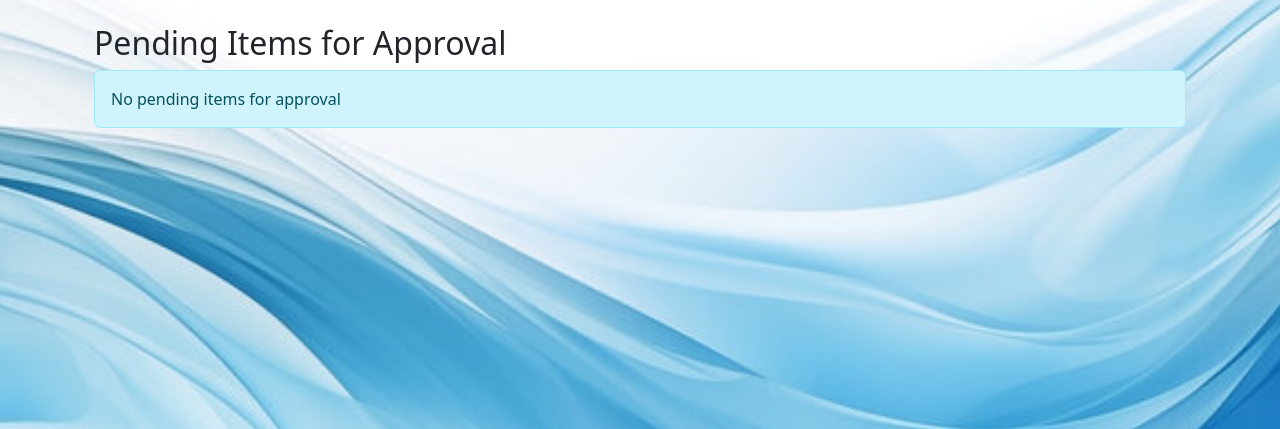
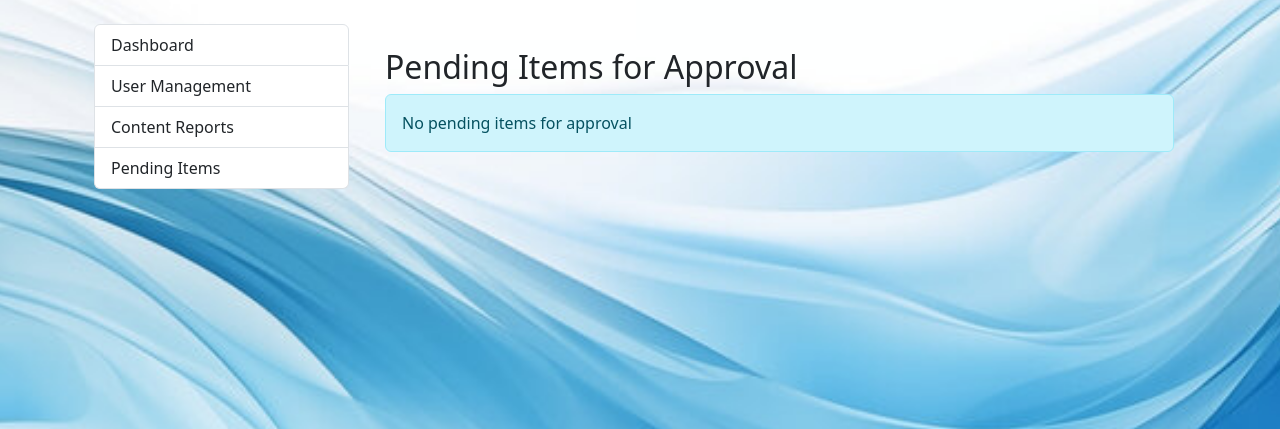
Before and after one commit to Lixuan0913/7-03, a Flask app: template templates/admin_pending_items.html in a window 1280 px wide. Shown: the part 66-495 px from the top of the page. Run offline with Flask 3, Linux system fonts and the light colour scheme; the template is opened without the code that fills it, so the values that code supplies are empty.

Commit message:
updated dashboard, report and pending items

```diff
--- a/app.py
+++ b/app.py
@@ -10,6 +10,7 @@ from werkzeug.utils import secure_filename
 import uuid as uuid
 import os
 
+# Update the upload folder paths to use absolute paths
 UPLOAD_FOLDER = os.path.join(os.path.dirname(__file__), 'static', 'profile','pics')
 POST_IMAGE_FOLDER = os.path.join(os.path.dirname(__file__), 'static', 'reviewpic')
 ITEM_IMAGE_FOLDER = os.path.join(os.path.dirname(__file__), 'static', 'itempic')
@@ -21,7 +22,7 @@ app.config['POST_IMAGE_FOLDER'] = POST_IMAGE_FOLDER
 app.config['ITEM_IMAGE_FOLDER'] = ITEM_IMAGE_FOLDER
 
 # Configure SQLite database
-app.config['SQLALCHEMY_DATABASE_URI'] = 'sqlite:///database.sqlite3'
+app.config['SQLALCHEMY_DATABASE_URI'] = 'sqlite:////home/eryne/7-03/database.sqlite3'
 app.config['SQLALCHEMY_TRACK_MODIFICATIONS'] = False  # Avoids a warning
 
 db = SQLAlchemy(app)
@@ -1117,23 +1118,20 @@ def add_item():
 
 @app.route("/viewitem/<int:item_id>", methods=["GET", "POST"])
 def view_item(item_id):
-    # Query the item by ID and ensure it is approved
-     # Also joinload the image,post,comment and replies for the item
     item = Item.query.options(
         db.joinedload(Item.images),
         db.joinedload(Item.posts).joinedload(Post.users),
         db.joinedload(Item.posts).joinedload(Post.comments).joinedload(Replies.users)
-    ).filter_by(id=item_id, is_approved=True).first_or_404() # 404 if item not found or not approved
+    ).filter_by(id=item_id, is_approved=True).first_or_404()
 
     for post in item.posts:
         post.comments = Replies.query.filter_by(post_id=post.id).all()
 
-    # Retrieve currently logged-in user based on session user_id (if any)
     user = Users.query.get(session.get('user_id'))
     user_identity = user.identity if user else None
 
     # Calculate average rating and rating count
-    ratings = [post.ratings for post in item.posts if post.ratings is not None]
+    ratings = [post.ratings for post in item.posts if post.ratings is not None and not post.is_removed]
     average_rating = round(sum(ratings) / len(ratings), 1) if ratings else None
     rating_count = len(ratings)
 
@@ -1141,12 +1139,12 @@ def view_item(item_id):
     page = request.args.get('page', 1, type=int)
     per_page = 3  # Posts per page
 
-     # Query all posts related to this item, order by most recent first, and paginate results
+    # Query all posts related to this item, order by most recent first, and paginate results
     posts_query = Post.query.filter_by(item_id=item.id)
     posts_pagination = posts_query.order_by(Post.date_posted.desc()).paginate(page=page, per_page=per_page, error_out=False)
 
-    # Render the 'view_item.html' template with all necessary data:
-    return render_template('view_item.html',item=item,
+    return render_template('view_item.html',
+                         item=item,
                          user_identity=user_identity,
                          average_rating=average_rating,
                          rating_count=rating_count,
@@ -1318,13 +1316,13 @@ def delete_item(item_id):
 
     return redirect(url_for('home'))
 
-@app.route('/reported/post/<int:post_id>', methods=['GET', 'POST'])
+@app.route('/reported/post/<int:post_id>', methods = ['GET', 'POST'])
 def report_post(post_id):
     if 'user' not in session:
         flash("Please login to report content", category="danger")
         return redirect(url_for('login'))
 
-    # Get the post to be reported
+    # To find the post
     post = Post.query.get_or_404(post_id)
 
     if request.method == 'POST':
@@ -1334,17 +1332,16 @@ def report_post(post_id):
         if not reason:
             flash("Please select a reason for reporting", category="danger")
         else:
-            # Check if user already reported this post
+            #Checks if user already reported this post
             existing_report = Report.query.filter_by(
-                reporter_id=session['user_id'],
-                reported_content_id=post_id,
-                content_type='post'
-            ).first()
+
+                reporter_id=session['user_id'], # Current logged in session
+                reported_content_id=post_id, # Get reported post id
+                content_type='post').first()
 
             if existing_report:
                 flash("You have already reported this post", category="info")
             else:
-                # Create new report
                 report = Report(
                     reporter_id=session['user_id'],
                     reported_content_id=post_id,
@@ -1358,7 +1355,6 @@ def report_post(post_id):
 
             return redirect(url_for('view_item', item_id=post.item_id))
 
-    # GET request
     return render_template('report_form.html', content=post, content_type="post")
 
 @app.route("/report/comment/<int:comment_id>", methods=["GET", "POST"])
@@ -1411,9 +1407,9 @@ def admin_dashboard():
         flash("You don't have permission to access this page", category="danger")
         return redirect(url_for('home'))
 
-    # Display total users, reports, and posts
+    # Display total users, reports, and items
     total_users = Users.query.filter_by(is_removed=False).count()
-    total_posts = Post.query.count()
+    total_items = Item.query.filter_by(is_approved=True).count()
     total_reports = Report.query.count()
     pending_items_count = Item.query.filter_by(is_approved=False).count()
 
@@ -1423,7 +1419,7 @@ def admin_dashboard():
 
     return render_template('admin_dashboard.html',
                          total_users=total_users,
-                         total_posts=total_posts,
+                         total_items=total_items,
                          total_reports=total_reports,
                          pending_items_count=pending_items_count,
                          recent_reports=recent_reports,
@@ -1518,8 +1514,9 @@ def admin_delete_user(user_id):
 
     return redirect(url_for('admin_users'))
 
-@app.route('/admin/hide-content/<content_type>/<int:content_id>')
-def admin_hide_content(content_type, content_id):
+# For admin dashboard hide content and dismiss buttons
+@app.route('/admin/hide-content-dashboard/<content_type>/<int:content_id>')
+def admin_hide_content_dashboard(content_type, content_id):
     if 'user' not in session:
         flash("Please login to access admin panel", category="danger")
         return redirect(url_for('login'))
@@ -1554,6 +1551,61 @@ def admin_hide_content(content_type, content_id):
     flash("Content has been marked as [deleted] and reports removed", category='success')
     return redirect(url_for("admin_dashboard"))
 
+@app.route('/admin/dismiss-report-dashboard/<int:report_id>')
+def admin_dismiss_report_dashboard(report_id):
+    if 'user' not in session:
+        flash("Please login to access admin panel", category="danger")
+        return redirect(url_for('login'))
+
+    current_user = Users.query.filter_by(username=session['user']).first()
+    if not current_user or not current_user.is_admin:
+        flash("You don't have permission to access this page", category="danger")
+        return redirect(url_for('home'))
+
+    report = Report.query.get_or_404(report_id)
+    db.session.delete(report)
+    db.session.commit()
+
+    flash("Report has been dismissed", "info")
+    return redirect(url_for('admin_dashboard'))
+
+#For admin_reports.html hide content and delete buttons
+@app.route('/admin/hide-content/<content_type>/<int:content_id>')
+def admin_hide_content(content_type, content_id):
+    if 'user' not in session:
+        flash("Please login to access admin panel", category="danger")
+        return redirect(url_for('login'))
+
+    current_user = Users.query.filter_by(username=session['user']).first()
+    if not current_user or not current_user.is_admin:
+        flash("You don't have permission to access this page", category="danger")
+        return redirect(url_for('home'))
+
+    # Soft delete posts
+    if content_type == 'post':
+        content = Post.query.get_or_404(content_id)
+        content.is_removed = True
+
+    elif content_type == 'comment':
+        content = Replies.query.get_or_404(content_id)
+        content.is_removed = True
+
+    else:
+        flash("Invalid content type", category="danger")
+        return redirect(url_for("admin_dashboard"))
+
+    db.session.commit()
+
+    # Hard delete associated reports
+    Report.query.filter_by(
+        content_type=content_type,
+        reported_content_id=content_id
+    ).delete()
+    db.session.commit()
+
+    flash("Content has been marked as [deleted] and reports removed", category='success')
+    return redirect(url_for('admin_reports'))
+
 @app.route('/admin/dismiss-report/<int:report_id>')
 def admin_dismiss_report(report_id):
     if 'user' not in session:
@@ -1570,7 +1622,7 @@ def admin_dismiss_report(report_id):
     db.session.commit()
 
     flash("Report has been dismissed", "info")
-    return redirect(url_for('admin_reports'))  # or wherever you want to return
+    return redirect(url_for('admin_reports'))
 
 @app.route('/admin/pending-items')
 def pending_items():
@@ -1639,6 +1691,7 @@ def check_account_status():
             flash("Your account has been deactivated or removed.", "danger")
             return redirect(url_for("login"))
 
+
 if __name__ == '__main__':
    with app.app_context():  # Needed for DB operations outside a request
         db.create_all()
--- a/templates/admin_pending_items.html
+++ b/templates/admin_pending_items.html
@@ -1,5 +1,5 @@
-{% extends "base.html" %}
-{% block content %}
+{% extends "admin_base.html" %}
+{% block admin_content %}
 <div class="container mt-4">
     <h2>Pending Items for Approval</h2>
 
--- a/templates/admin_reports.html
+++ b/templates/admin_reports.html
@@ -2,7 +2,7 @@
 
 {% block admin_content %}
 <h2>Content Reports</h2>
-{% if reports %}
+{% if reports|length > 0 %}
     <div class="table-responsive mt-4">
         <table class="table table-striped">
             <thead>
@@ -43,7 +43,7 @@
     </div>
 {% else %}
 <div class="alert alert-info">
-        No pending items for approval
+        No pending reports to review
     </div>
 {% endif %}
 {% endblock %}
```
Also changed, not shown: templates/admin_dashboard.html (+5 -5 lines).
